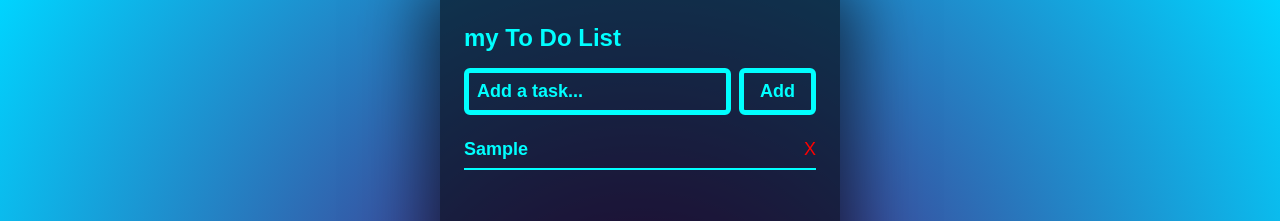
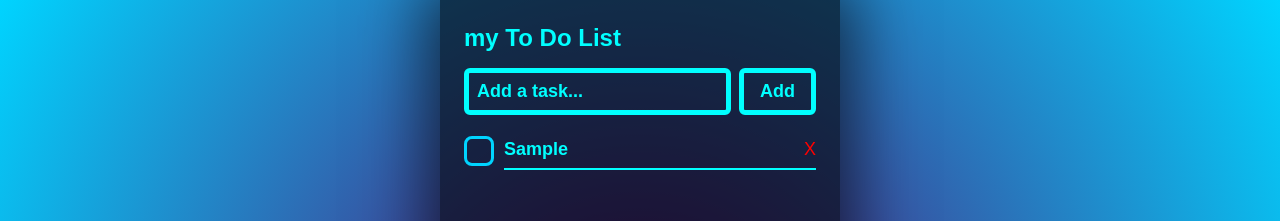
Before and after one commit to OtoQoqiashvili/myProject, a Next.js app in the folder my-project/: page /todoList in a window 1280 px wide. Both pictures are taken after typing "Sample" into the empty fields and a click on the button "Add". Shown: the top 221 px of the page. Built offline with nearby package versions, Linux system fonts and the light colour scheme.

Commit message:
add features

```diff
--- a/my-project/src/app/todoList/page.module.css
+++ b/my-project/src/app/todoList/page.module.css
@@ -70,7 +70,27 @@
     padding: 0;
 }
 
+.tast_card {
+    display: flex;
+    justify-content: space-around;
+    align-items: center;
+    gap: 10px;
+}
+
+.checkbox {
+    width: 30px;
+    height: 30px;
+    border-radius: 8px;
+    border: solid 3px #00d4ff;
+    cursor: pointer;
+}
+
+.checkbox_completed {
+    background-color: #00d4ff;
+}
+
 .todoItem {
+    flex: 1;
     display: flex;
     justify-content: space-between;
     align-items: center;
@@ -83,7 +103,6 @@
 }
 
 .todoText {
-    cursor: pointer;
     font-size: large;
     color: #00FFFF;
     font-weight: bold;
--- a/my-project/src/app/todoList/page.tsx
+++ b/my-project/src/app/todoList/page.tsx
@@ -32,6 +32,11 @@ export default function Page() {
             type="text"
             value={text}
             onChange={e => setText(e.target.value)}
+            onKeyDown={e => {
+              if (e.key === "Enter") {
+                addTodo();
+              }
+            }}
             placeholder="Add a task..."
             className={styles.input}
           />
@@ -41,9 +46,12 @@ export default function Page() {
         </div>
         <ul className={styles.todoList}>
           {todos.map(todo => (
+            <div className={styles.tast_card}>
+              <div
+              className={`${styles.checkbox} ${todo.completed ? styles.checkbox_completed : ""}`}
+              onClick={() => toggleTodo(todo.id)}/>
               <li key={todo.id} className={`${styles.todoItem} ${todo.completed ? styles.todoItem_completed : ""}`}>
                 <span
-              onClick={() => toggleTodo(todo.id)}
                   className={`${styles.todoText} ${todo.completed ? styles.completed : ""}`}
                 >
                   {todo.text}
@@ -55,6 +63,7 @@ export default function Page() {
                   X
                 </button>
               </li>
+            </div>
           ))}
         </ul>
       </div>
```
Lines whose indentation alone changed are shown as unchanged.
